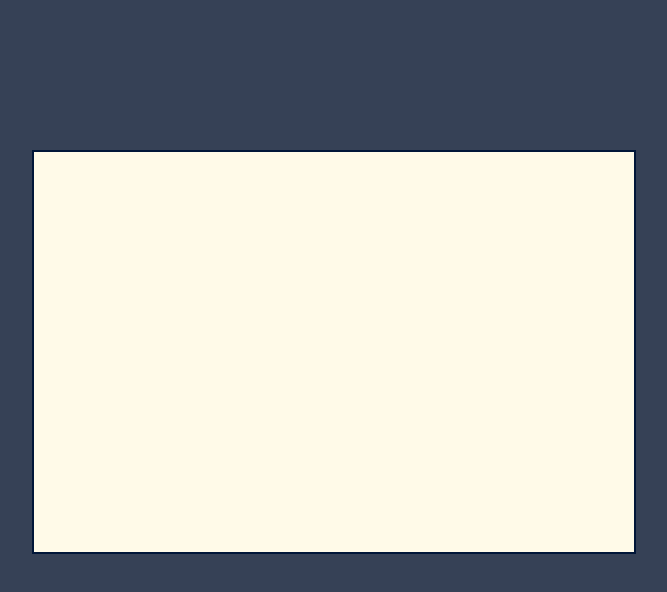
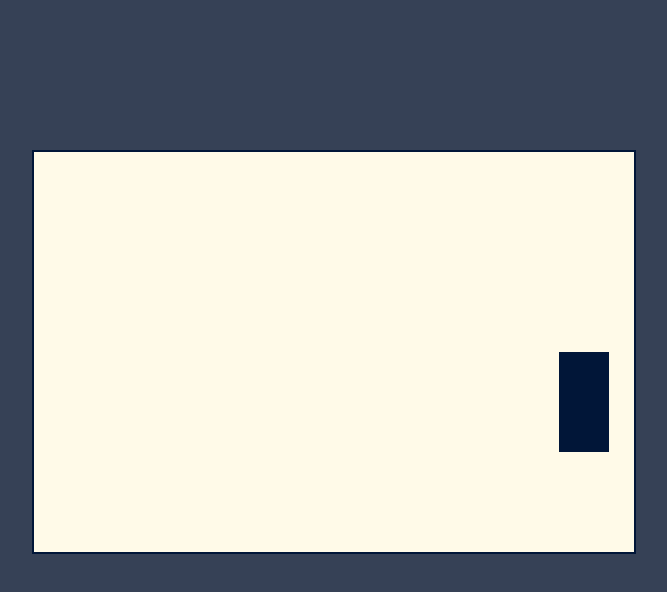
Before and after one commit to egaillot/pyrokidiac, a website: page index.html in a window 1280 px wide. Shown: the whole page, without its empty margins (306-973 px from the left). Drawn offline with Linux system fonts and the light colour scheme.

Commit message:
Display kid

```diff
--- a/assets/css/pyrokidiac.css
+++ b/assets/css/pyrokidiac.css
@@ -8,4 +8,10 @@ html {
   height: 400px;
   border: solid 2px #011638;
   background: #fffae8;
+  position: relative;
 }
+
+.kid {
+  background: #011638;
+  position: absolute;
+}
--- a/index.html
+++ b/index.html
@@ -3,9 +3,15 @@
   <meta charset="UTF-8">
   <link href="assets/css/pyrokidiac.css" rel="stylesheet">
   <title>Pyrokidiac!</title>
+
+  <script src="src/models/kid.js"></script>
+  <script src="src/views/kid.view.js"></script>
+  <script src="src/main.js"></script>
 </head>
 
 <body>
   <div class="playscreen">
   </div>
+
+  <script>start(".playscreen");</script>
 </body>
--- a/package.json
+++ b/package.json
@@ -19,6 +19,7 @@
   "devDependencies": {
     "eslint": "^6.8.0",
     "expect.js": "^0.3.1",
+    "jsdom": "^16.2.2",
     "mocha": "^7.1.1"
   }
 }
--- /dev/null
+++ b/src/main.js
@@ -0,0 +1,5 @@
+window.start = function (selector) {
+  const kid = window.PK.kidAtPosition(5);
+  const kidView = window.PK.aKidView(kid, document, selector);
+  kidView.display();
+};
--- a/src/models/kid.js
+++ b/src/models/kid.js
@@ -1,4 +1,4 @@
-const atPosition = function(initialPosition) {
+const kidAtPosition = function(initialPosition) {
   var currentPosition = initialPosition;
 
   const moveLeft = function () {
@@ -12,4 +12,14 @@ const atPosition = function(initialPosition) {
   return { moveLeft, position };
 };
 
-module.exports = { atPosition };
+(function () {
+  const thingsToExport = { kidAtPosition };
+
+  if (typeof(module) !== "undefined")
+    module.exports = thingsToExport;
+
+  if (typeof(window) !== "undefined") {
+    window.PK = window.PK || {};
+    Object.keys(thingsToExport).forEach(function (key) { window.PK[key] = thingsToExport[key]; });
+  }
+}());
--- /dev/null
+++ b/src/views/kid.view.js
@@ -0,0 +1,43 @@
+const aKidView = function (kid, document, selector) {
+  const WIDTH = 50;
+  const HEIGHT = 100;
+  const MAX_POS = 6;
+  const parent = document.querySelector(selector);
+
+  const display = function () {
+    const kidElement = getKidElement(document);
+    parent.appendChild(kidElement);
+  };
+
+  const getKidElement = function (document) {
+    const parentHeight = parent.clientHeight;
+    const parentWidth = parent.clientWidth;
+    const x_position = parentWidth * (kid.position() + 0.5) / MAX_POS - WIDTH / 2;
+    const y_position = parentHeight * 0.75 - HEIGHT;
+
+    const element = document.createElement("div");
+    element.setAttribute("class", "kid");
+    const style = element.style;
+    style.width = `${WIDTH}px`;
+    style.height = `${HEIGHT}px`;
+    style.left = `${x_position}px`;
+    style.top = `${y_position}px`;
+
+    return element;
+  };
+
+  return { display };
+};
+
+
+(function () {
+  const thingsToExport = { aKidView };
+
+  if (typeof(module) !== "undefined")
+    module.exports = thingsToExport;
+
+  if (typeof(window) !== "undefined") {
+    window.PK = window.PK || {};
+    Object.keys(thingsToExport).forEach(function (key) { window.PK[key] = thingsToExport[key]; });
+  }
+}());
```
Also changed, not shown: test/models/kid.test.js (+4 -5 lines), test/views/kid.view.test.js (added, +21 -0 lines), 1 other file.
